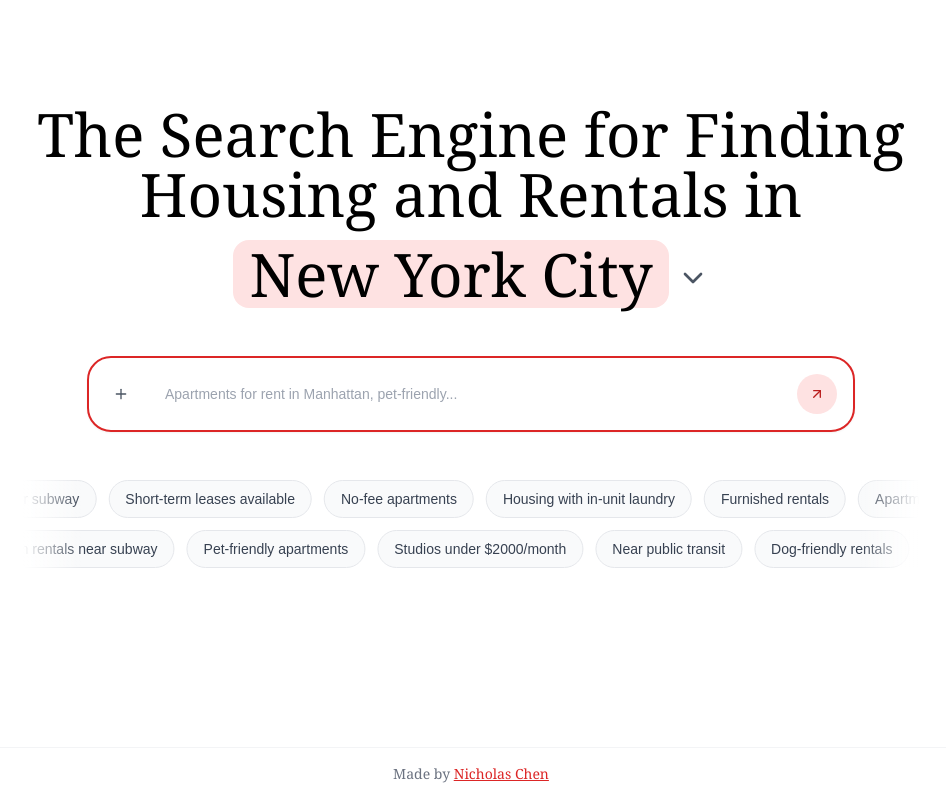
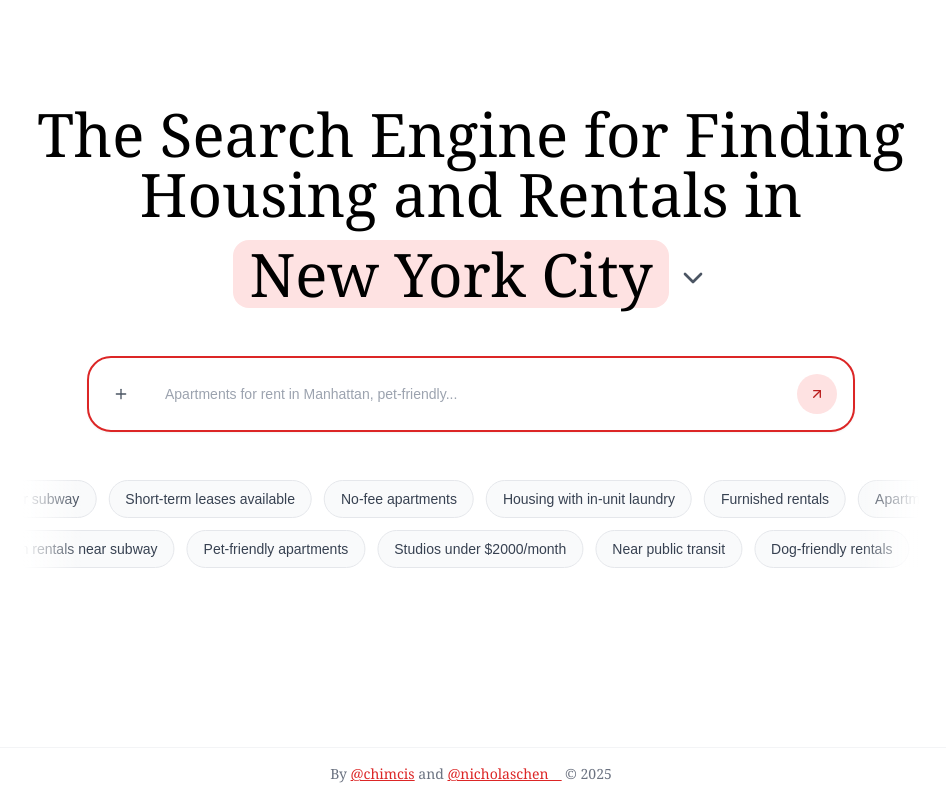
Before and after one commit to nicholaschen09/ai-agent-housing, a Next.js app: page / in a window 1280 px wide. Shown: the whole page, without its empty margins (169-1115 px from the left). Built offline with nearby package versions, Linux system fonts and the light colour scheme.

Commit message:
fixed footer

```diff
--- a/app/page.tsx
+++ b/app/page.tsx
@@ -328,7 +328,7 @@ export default function Component() {
       {/* Footer */}
       <footer className="fixed bottom-0 left-0 right-0 py-4 text-center bg-white/80 backdrop-blur-sm border-t border-gray-100">
         <p className="text-sm text-gray-500 font-serif">
-          Made by <a href="https://twitter.com/nicholaschen__" target="_blank" rel="noopener noreferrer" className="text-red-600 hover:text-red-700 underline">Nicholas Chen</a>
+          By <a href="https://twitter.com/chimcis" target="_blank" rel="noopener noreferrer" className="text-red-600 hover:text-red-700 underline">@chimcis</a> and <a href="https://twitter.com/nicholaschen__" target="_blank" rel="noopener noreferrer" className="text-red-600 hover:text-red-700 underline">@nicholaschen__</a> © 2025
         </p>
       </footer>
     </div>
```
